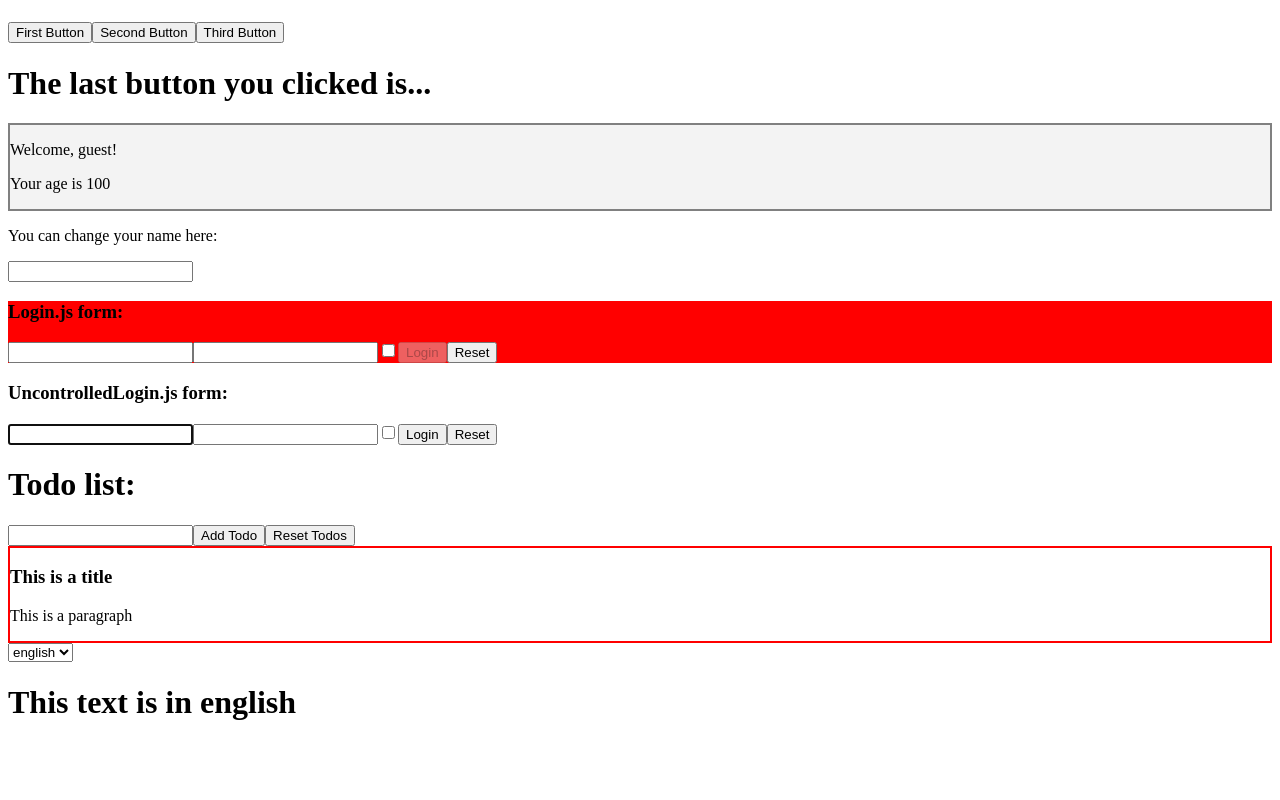
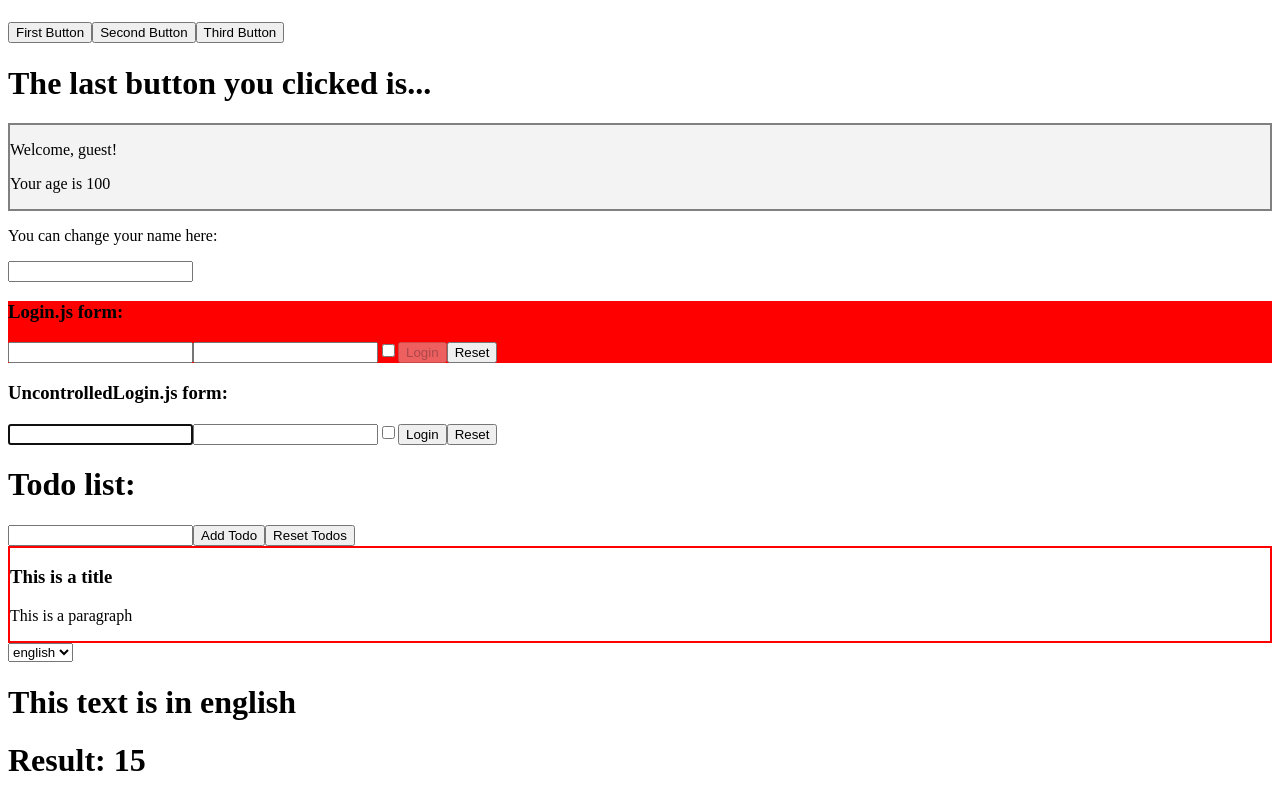
Before and after one commit to d-94k/react-develhope, a React (Create React App) app: page / in a window 1280 px wide. Shown: the part 419-1219 px from the top of the page. Before the commit the page ends 1161 px from the top, so only its background shows below. Built offline with nearby package versions, Linux system fonts and the light colour scheme.

Commit message:
completed exercise

```diff
--- a/src/App.js
+++ b/src/App.js
@@ -10,6 +10,7 @@ import UncontrolledLogin from "./UncontrolledLogin";
 import TodoList from "./TodoList";
 import Container from "./Container";
 import DisplayLanguage from "./DisplayLanguage";
+import Sum from "./Sum";
 
 export default class App extends React.Component {
     render () {
@@ -32,6 +33,7 @@ export default class App extends React.Component {
                 <p>This is a paragraph</p>
               </Container>
               <DisplayLanguage />
+              <Sum arr={[1, 2, 3, 4, 5]} />
             </div>
         )
     }
--- /dev/null
+++ b/src/Sum.js
@@ -0,0 +1,3 @@
+export default function Sum ({arr}) {
+    return <h1>Result: {arr.reduce((a, b) => a + b, 0)}</h1>
+}
```
Also changed, not shown: 1 other file (tests, documents, lock files or other folders).
